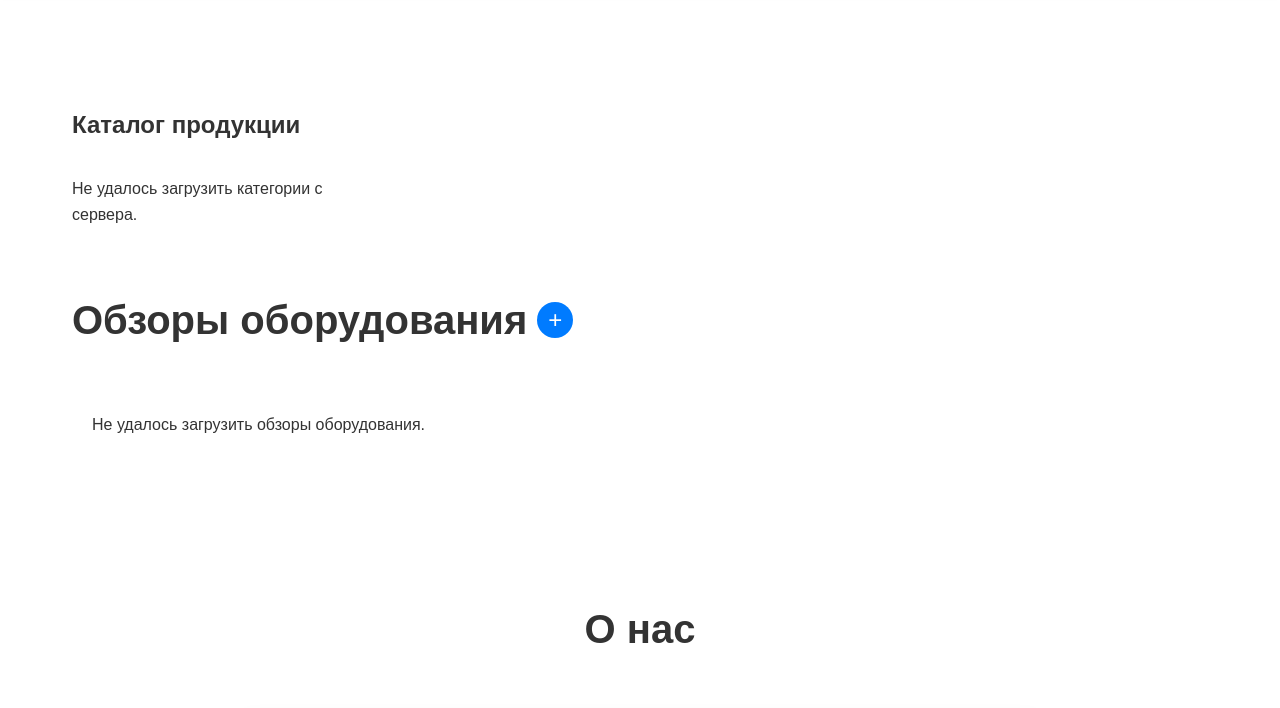
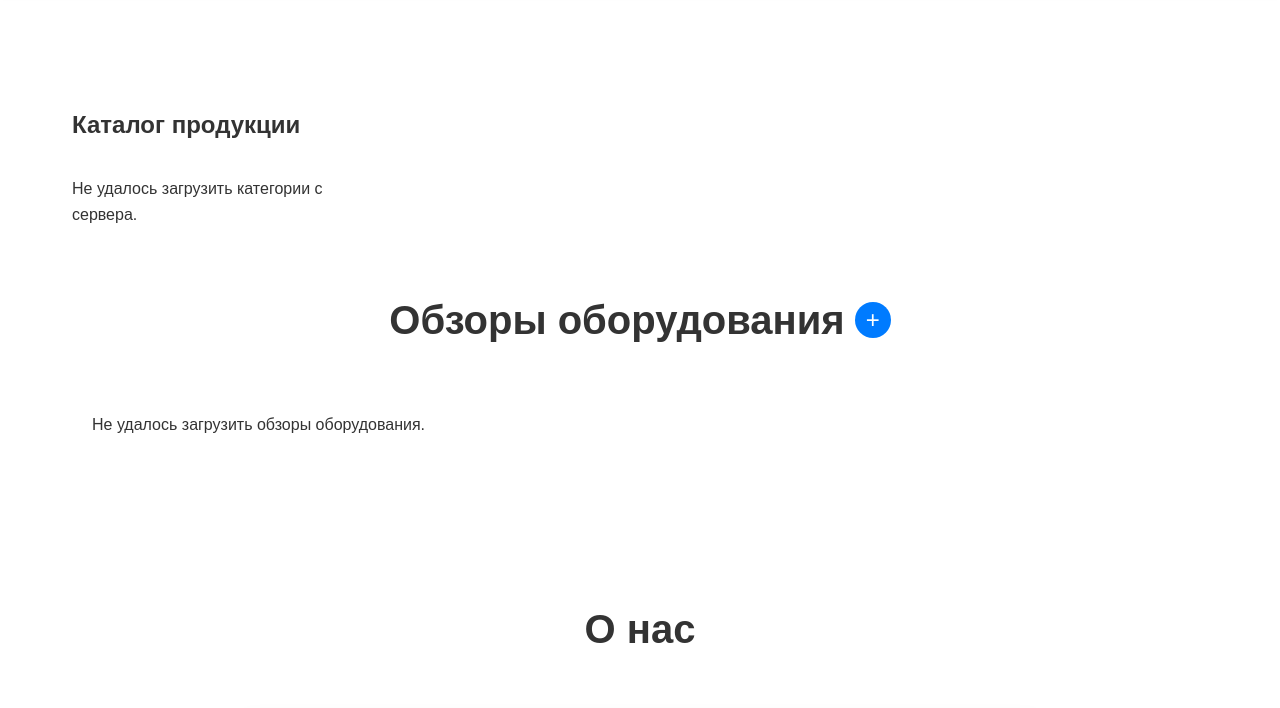
Before and after one commit to FEEZ21/lending, a plain HTML site: page frontend/html/index.html in a window 1280 px wide. Shown: the part 83-791 px from the top of the page. Drawn offline with Linux system fonts and the light colour scheme; no server answers; files whose address does not match are found by name.

Commit message:
style: выравнивание заголовка секции обзоров оборудования по центру на главной странице

```diff
--- a/frontend/html/index.html
+++ b/frontend/html/index.html
@@ -37,7 +37,7 @@
         </section>
 
         <section id="equipment-reviews" class="equipment-reviews">
-            <h2 style="display:flex; align-items:center; gap:10px;">
+            <h2 style="display:flex; align-items:center; justify-content: center; gap:10px;">
                 Обзоры оборудования
                 <button id="add-review-btn" title="Добавить обзор" style="display:none; width:36px; height:36px; border-radius:50%; background:#007bff; color:#fff; border:none; font-size:24px; cursor:pointer; align-items:center; justify-content:center; display:flex;">+</button>
             </h2>
```
